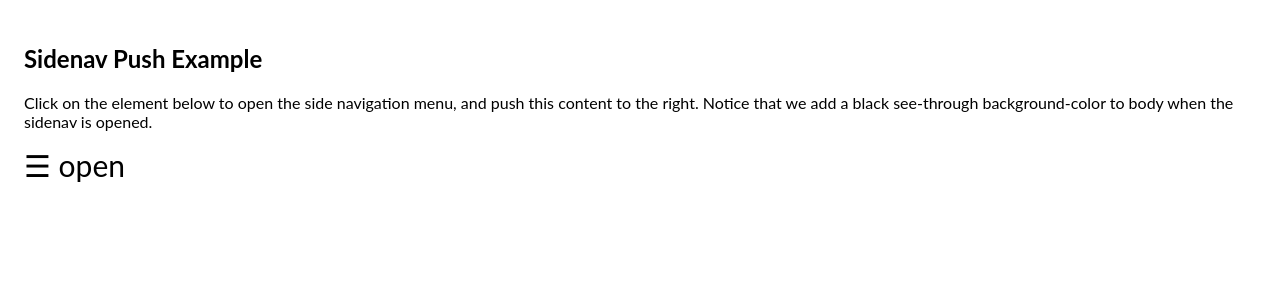
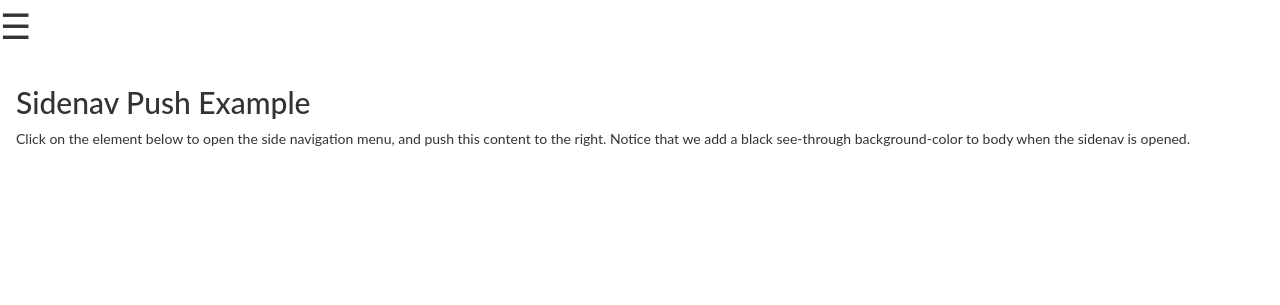
Before and after one commit to Dvshah13/Financial-Modeling, a Flask app: template templates/portfolio_dashboard.html in a window 1280 px wide. Shown: the top 305 px of the page. Run offline with Flask 2, Linux system fonts and the light colour scheme; the template is opened without the code that fills it, so the values that code supplies are empty; parts of the project's set-up code (start-up, migrations or seed data) failed here and were passed over; some libraries are stand-ins or nearby versions.

Commit message:
Adding styling to dashboard

```diff
--- a/templates/portfolio_dashboard.html
+++ b/templates/portfolio_dashboard.html
@@ -1,6 +1,8 @@
 <!DOCTYPE html>
 <html>
 <head>
+    <link rel="stylesheet" href="https://www.w3schools.com/w3css/3/w3.css">
+        <link rel="stylesheet" href="https://maxcdn.bootstrapcdn.com/bootstrap/3.3.7/css/bootstrap.min.css" integrity="sha384-BVYiiSIFeK1dGmJRAkycuHAHRg32OmUcww7on3RYdg4Va+PmSTsz/K68vbdEjh4u" crossorigin="anonymous">
 <style>
 body {
     font-family: "Lato", sans-serif;
@@ -53,22 +55,44 @@ body {
 </style>
 </head>
 <body>
-
+<div id="header">
+    <span style="font-size:35px;cursor:pointer" onclick="openNav()">&#9776; </span>
+</div>
 <div id="mySidenav" class="sidenav">
   <a href="javascript:void(0)" class="closebtn" onclick="closeNav()">&times;</a>
-  <a href="#">About</a>
-  <a href="#">Services</a>
-  <a href="#">Clients</a>
-  <a href="#">Contact</a>
+  <h3 class=navbar_name style="color: white">Hello Deepak!</h3>
+  <a href="#" onclick="myAccFunc()">
+  Portfolio <i class="fa fa-caret-down"></i>
+  </button>
+  <div id="demoAcc" class="w3-hide">
+    <a href="#">AAPL</a>
+    <a href="#">AMZN</a>
+    <a href="#">DIS</a>
+    <a href="#">GOOG</a>
+    <a href="#">MSFT</a>
+  </div>
+  <a href="#">S&P 500 Index</a>
+  <a href="#">Profile</a>
+
 </div>
 
 <div id="main">
   <h2>Sidenav Push Example</h2>
   <p>Click on the element below to open the side navigation menu, and push this content to the right. Notice that we add a black see-through background-color to body when the sidenav is opened.</p>
-  <span style="font-size:30px;cursor:pointer" onclick="openNav()">&#9776; open</span>
 </div>
 
 <script>
+function myAccFunc() {
+    var x = document.getElementById("demoAcc");
+    if (x.className.indexOf("w3-show") == -1) {
+        x.className += " w3-show";
+        x.previousElementSibling.className += " w3-show";
+    } else {
+        x.className = x.className.replace(" w3-show", "");
+        x.previousElementSibling.className =
+        x.previousElementSibling.className.replace(" w3-show", "");
+    }
+}
 function openNav() {
     document.getElementById("mySidenav").style.width = "250px";
     document.getElementById("main").style.marginLeft = "250px";
```
